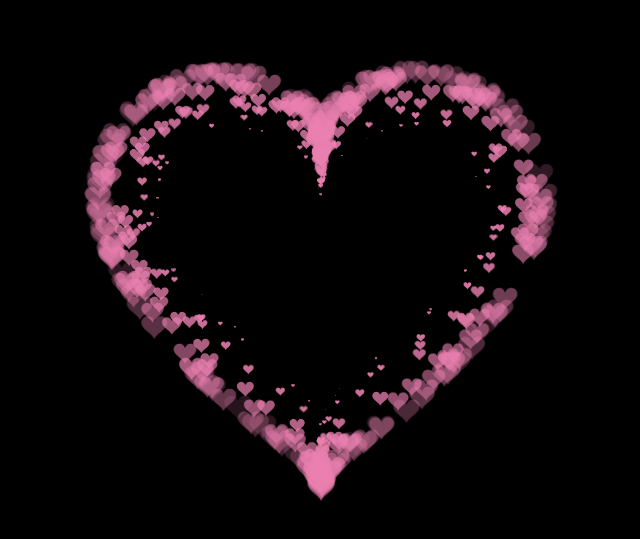
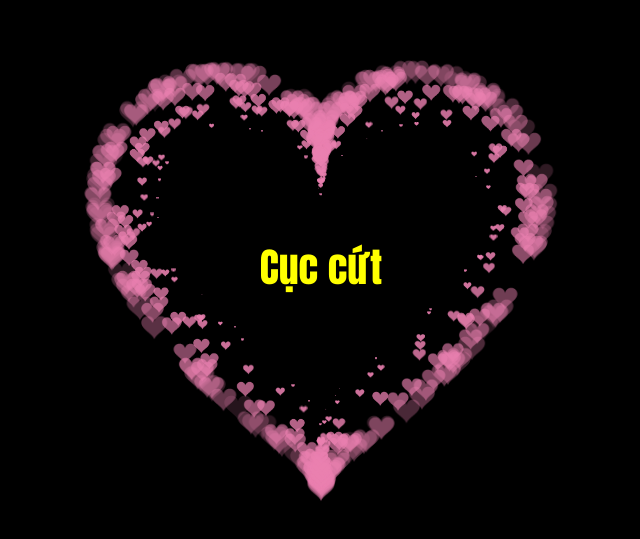
Before and after one commit to minhuyk6vd/heart, a plain HTML site: page index.html in a window 1280 px wide. Shown: the part 123-662 px from the top of the page, without its empty margins (319-959 px from the left). Drawn offline with Linux system fonts and the light colour scheme.

Commit message:
add text

```diff
--- a/index.html
+++ b/index.html
@@ -6,7 +6,19 @@
   <META NAME="Author" CONTENT="">
   <META NAME="Keywords" CONTENT="">
   <META NAME="Description" CONTENT="">
+  <link rel="preconnect" href="https://fonts.googleapis.com">
+  <link rel="preconnect" href="https://fonts.gstatic.com" crossorigin>
+  <link href="https://fonts.googleapis.com/css2?family=Anton&display=swap" rel="stylesheet">
   <style>
+    .center {
+      position: absolute;
+      top: 45%;
+      width: 100%;
+      text-align: center;
+      font-size: 40px;
+      color: yellow;
+      font-family: 'Anton', sans-serif;
+    }
   html, body {
   height: 100%;
   padding: 0;
@@ -22,6 +34,7 @@
  </HEAD>
 
  <BODY>
+  <div class="center">Cục cứt</div>
   <canvas id="pinkboard"></canvas>
   <script>
   /*
```
